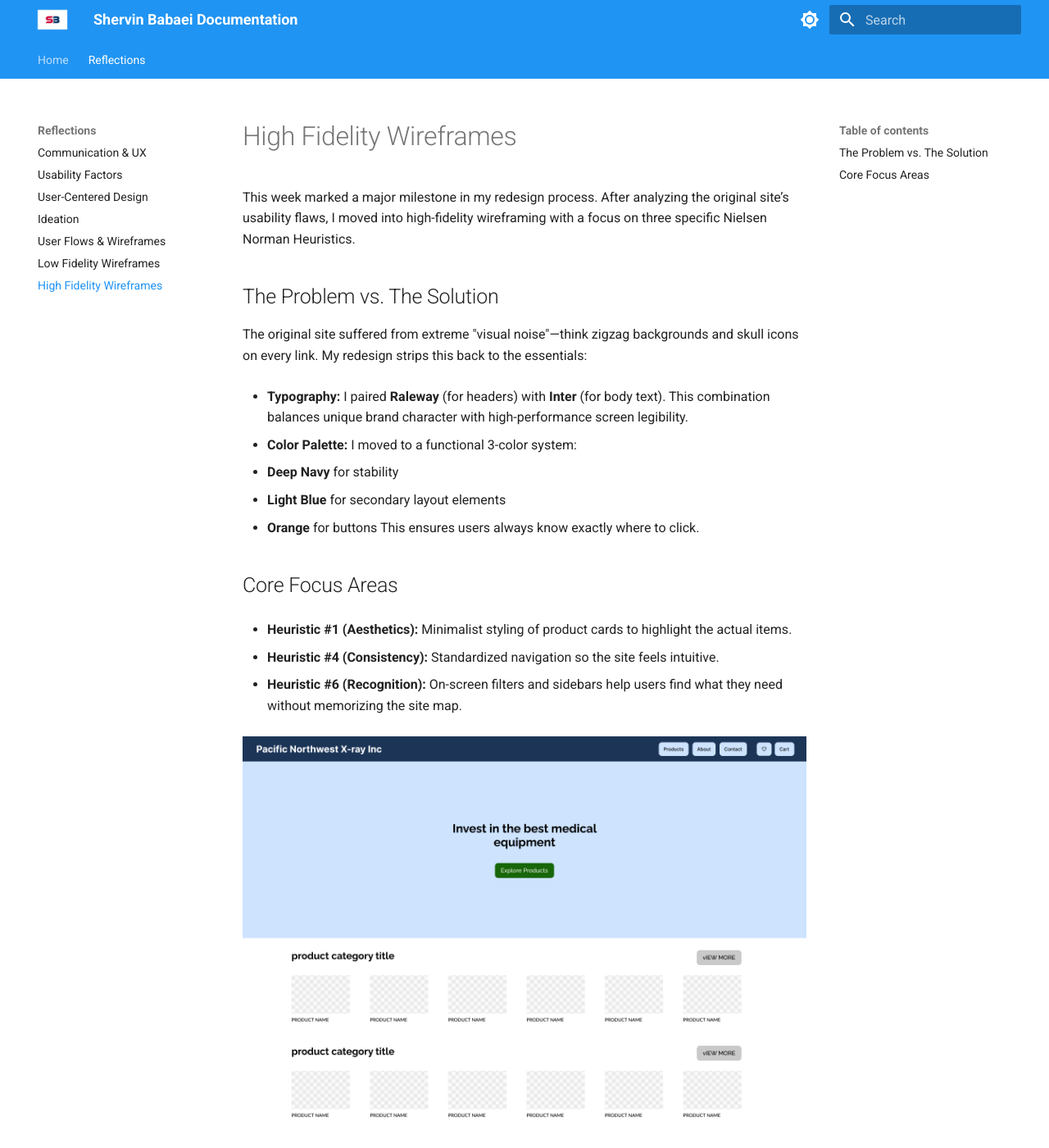
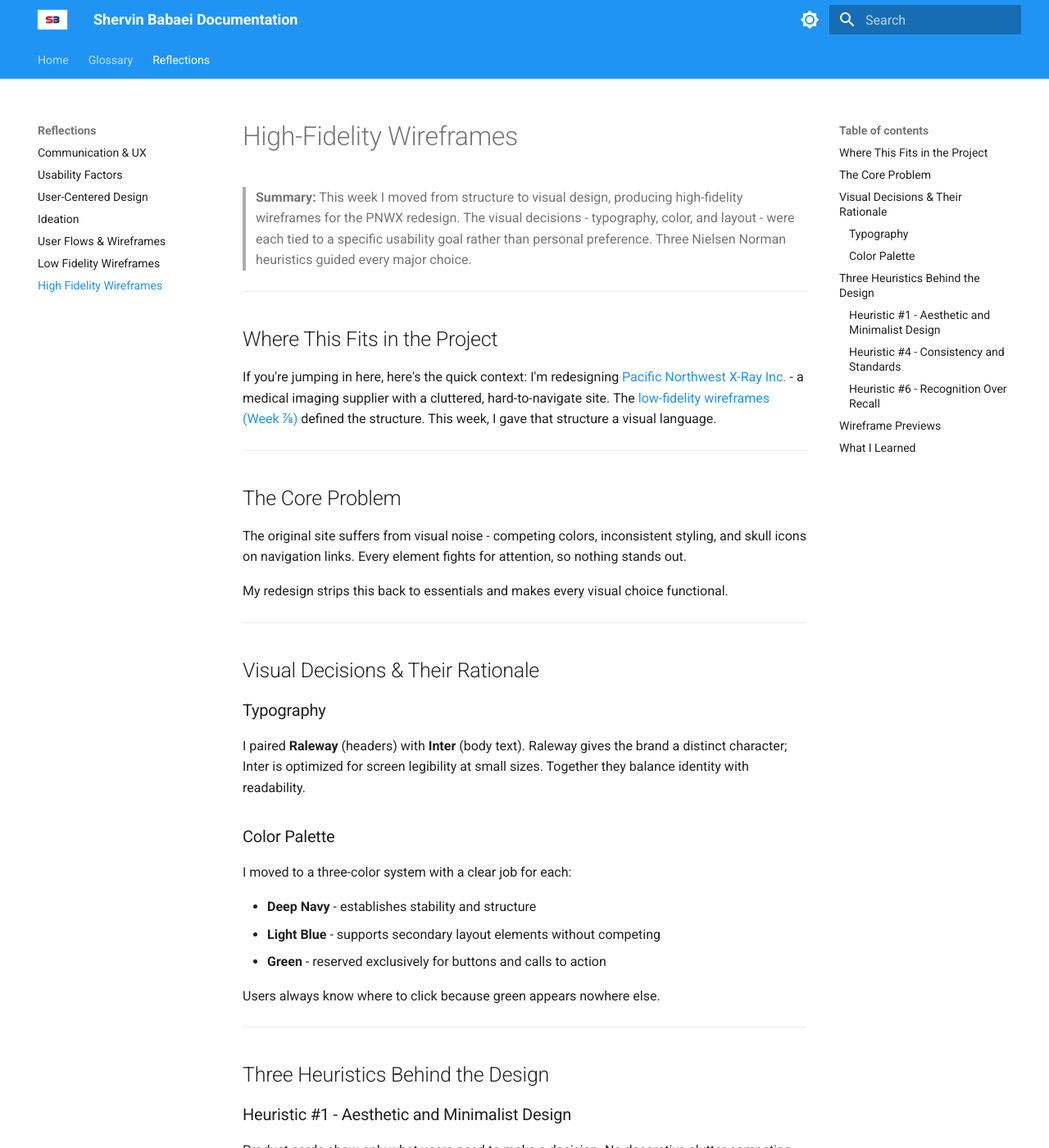
Before and after one commit to ShervinBabaei2007/mkdocs-project-2026, an MkDocs documentation site: the page built from docs/weeks/week11-12.md, in a window 1280 px wide and 1400 px high. Shown: the whole window at 82% size. Built offline with MkDocs 1.6.1 and Material for MkDocs 9.7.7, drawn with Linux system fonts in a browser that asks for light colours; some of the changed text lies outside the part shown.

Commit message:
update: fix everything from checklist, add  better detail and glossary

```diff
--- /dev/null
+++ b/docs/glossary.md
@@ -0,0 +1,68 @@
+# Glossary
+
+This page explains technical terms and design concepts used throughout this site. If you come across an unfamiliar word in any weekly reflection, you can find a plain-language definition here.
+
+---
+
+**Crazy 8s**
+A fast-paced ideation exercise where you sketch eight different ideas in eight minutes. The goal is quantity over quality - forcing you to move past your first instinct and explore a wider range of solutions before committing to one.
+
+---
+
+**Design Thinking**
+A problem-solving approach that starts with understanding people before proposing solutions. It follows five stages: Empathize, Define, Ideate, Prototype, and Test. The key idea is to define the problem clearly before jumping to answers.
+
+---
+
+**Figma**
+A browser-based design tool used to create wireframes, prototypes, and user interface layouts. It's widely used in UX and product design because it's easy to iterate on and share with collaborators.
+
+---
+
+**Five Ws**
+A framework for defining a problem by answering five questions: Who is affected? What is the issue? Where does it occur? When does it happen? Why does it matter? In UX, it helps designers focus on user needs before jumping to solutions.
+
+---
+
+**High-Fidelity Wireframe**
+A detailed, near-final mockup of a design that includes real typography, colors, and content. It closely resembles the finished product and is used to test visual decisions and refine the user experience before development.
+
+---
+
+**Heuristic**
+A usability guideline used to evaluate whether a design is easy to use. The Nielsen Norman Group's 10 heuristics are the most widely used set - they cover things like consistency, error prevention, and minimalist design.
+
+---
+
+**Information Architecture (IA)**
+The practice of organizing and labeling content so users can find what they need. It covers navigation structure, page hierarchy, and the language used to describe categories - essentially, how a site is structured from the user's point of view.
+
+---
+
+**Low-Fidelity Wireframe**
+A rough, simplified layout of a design - often in black and white with placeholder content. It focuses on structure and navigation rather than visuals, making it easy to test ideas quickly and cheaply before investing in detailed design work.
+
+---
+
+**Persona**
+A fictional but research-based character that represents a type of user. Personas include goals, frustrations, and behaviors to help designers make decisions that serve real people rather than abstract assumptions.
+
+---
+
+**UX (User Experience)**
+How a person feels when using a product or website - covering ease of use, clarity, efficiency, and overall satisfaction. Good UX means users can complete their goals without frustration or confusion.
+
+---
+
+**User Flow**
+A diagram showing the steps a user takes to complete a task on a website or app. It maps out every screen or decision point from start to finish, helping designers spot gaps or unnecessary friction in the experience.
+
+---
+
+**User Scenario**
+A short narrative describing how a specific user might interact with a product in a real-world context. Scenarios help designers think through edge cases and ensure the design works for realistic situations, not just ideal ones.
+
+---
+
+**User Story**
+A short, goal-focused statement written from a user's perspective, usually in the format: *"As a [type of user], I want to [do something] so that [I achieve a goal]."* User stories keep design decisions tied to real needs rather than features for their own sake.
--- a/docs/weeks/week11-12.md
+++ b/docs/weeks/week11-12.md
@@ -1,29 +1,67 @@
-# High Fidelity Wireframes
+# High-Fidelity Wireframes
 
-This week marked a major milestone in my redesign process. After analyzing the original site’s usability flaws, I moved into high-fidelity wireframing with a focus on three specific Nielsen Norman Heuristics.
+> **Summary:** This week I moved from structure to visual design, producing high-fidelity wireframes for the PNWX redesign. The visual decisions - typography, color, and layout - were each tied to a specific usability goal rather than personal preference. Three Nielsen Norman heuristics guided every major choice.
 
-## The Problem vs. The Solution
+---
 
-The original site suffered from extreme "visual noise"—think zigzag backgrounds and skull icons on every link. My redesign strips this back to the essentials:
+## Where This Fits in the Project
 
-- **Typography:** I paired **Raleway** (for headers) with **Inter** (for body text). This combination balances unique brand character with high-performance screen legibility.
+If you're jumping in here, here's the quick context: I'm redesigning [Pacific Northwest X-Ray Inc.](https://www.pnwx.com/) - a medical imaging supplier with a cluttered, hard-to-navigate site. The [low-fidelity wireframes (Week 7/8)](week7-and8.md) defined the structure. This week, I gave that structure a visual language.
 
-- **Color Palette:** I moved to a functional 3-color system:
-  - **Deep Navy** for stability
-  - **Light Blue** for secondary layout elements
-  - **Orange** for buttons
-  This ensures users always know exactly where to click.
+---
 
-## Core Focus Areas
+## The Core Problem
 
-- **Heuristic #1 (Aesthetics):** Minimalist styling of product cards to highlight the actual items.
+The original site suffers from visual noise - competing colors, inconsistent styling, and skull icons on navigation links. Every element fights for attention, so nothing stands out.
 
-- **Heuristic #4 (Consistency):** Standardized navigation so the site feels intuitive.
+My redesign strips this back to essentials and makes every visual choice functional.
 
-- **Heuristic #6 (Recognition):** On-screen filters and sidebars help users find what they need without memorizing the site map.
+---
 
-![sneakPeek](../assets/images/Desktop%20Product.png)
-*Figure: Main page*
+## Visual Decisions & Their Rationale
 
-![sneakPeek2](../assets/images/Desktop%20Product2.png)
-*Figure: Product page*
+### Typography
+
+I paired **Raleway** (headers) with **Inter** (body text). Raleway gives the brand a distinct character; Inter is optimized for screen legibility at small sizes. Together they balance identity with readability.
+
+### Color Palette
+
+I moved to a three-color system with a clear job for each:
+
+- **Deep Navy** - establishes stability and structure
+- **Light Blue** - supports secondary layout elements without competing
+- **Green** - reserved exclusively for buttons and calls to action
+
+Users always know where to click because green appears nowhere else.
+
+---
+
+## Three Heuristics Behind the Design
+
+### Heuristic #1 - Aesthetic and Minimalist Design
+
+Product cards show only what users need to make a decision. No decorative clutter competing with the product itself.
+
+### Heuristic #4 - Consistency and Standards
+
+Navigation looks and behaves the same on every page. Users build a mental model once and it holds throughout the site.
+
+### Heuristic #6 - Recognition Over Recall
+
+On-screen filters and sidebar categories let users find products by scanning - not by memorizing a site map.
+
+---
+
+## Wireframe Previews
+
+![Main page wireframe](../assets/images/Desktop%20Product.png)
+*Figure 1: Main product page*
+
+![Product detail wireframe](../assets/images/Desktop%20Product2.png)
+*Figure 2: Individual product page*
+
+---
+
+## What I Learned
+
+Anchoring visual decisions to heuristics kept me from making choices based on personal taste. Every time I picked a color or font, I had to ask: "What usability problem does this solve?" That constraint made the design more defensible - and better.
--- a/mkdocs.yml
+++ b/mkdocs.yml
@@ -6,6 +6,7 @@
 
 nav:
   - Home: index.md
+  - Glossary: glossary.md
   - Reflections:
       - Communication & UX: weeks/week1.md
       - Usability Factors: weeks/week2.md
```
Also changed, not shown: docs/index.md (+8 -0 lines), docs/weeks/week10.md (+31 -5 lines), docs/weeks/week3.md (+1 -1 lines), docs/weeks/week7-and8.md (+30 -5 lines).
